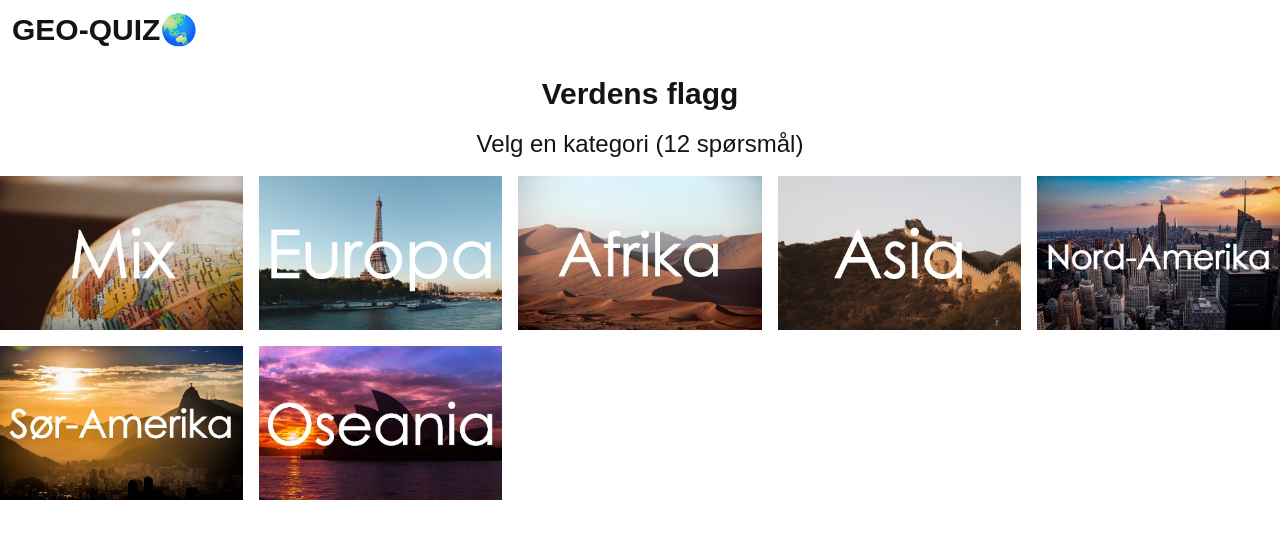
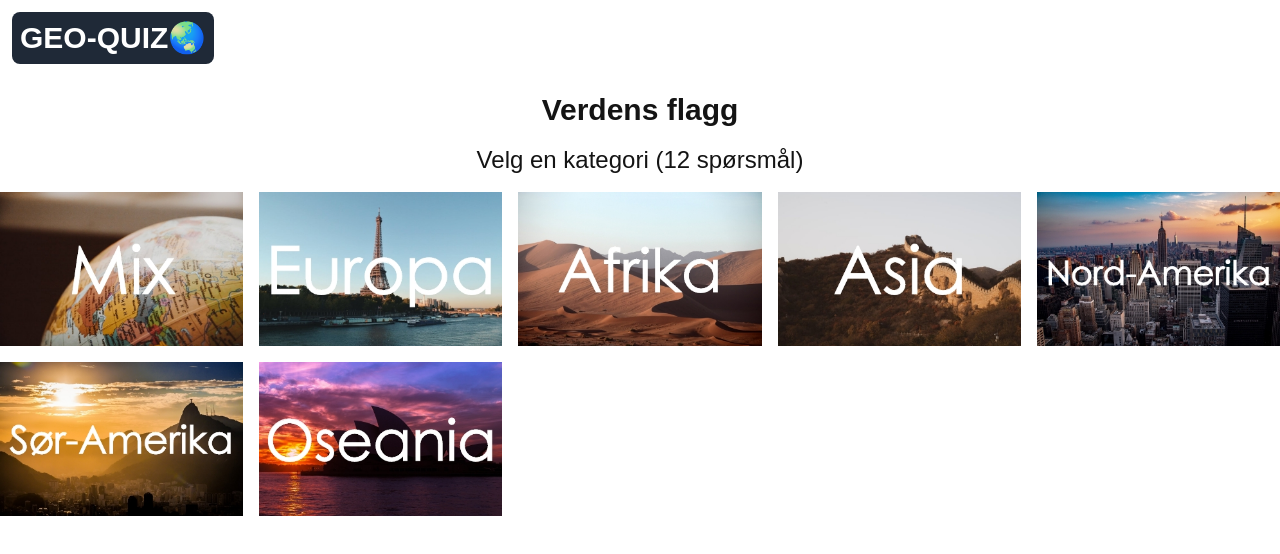
Before and after one commit to chrstj/geo-quiz, a Next.js app: page / in a window 1280 px wide. Shown: the top 554 px of the page. Built offline with nearby package versions, Linux system fonts and the light colour scheme.

Commit message:
logo change

```diff
--- a/src/app/components/header.jsx
+++ b/src/app/components/header.jsx
@@ -4,7 +4,7 @@ function Header() {
   return (
     <div className='flex justify-between items-center p-3 max-w-10xl mx-auto'>
       <Link href={"/"} className='flex gap-1'>
-        <h1>GEO-QUIZ🌏</h1>
+        <h1 className='rounded-lg bg-[#1f2937] text-white p-2'>GEO-QUIZ🌏</h1>
       </Link>
     </div>
   );
```
